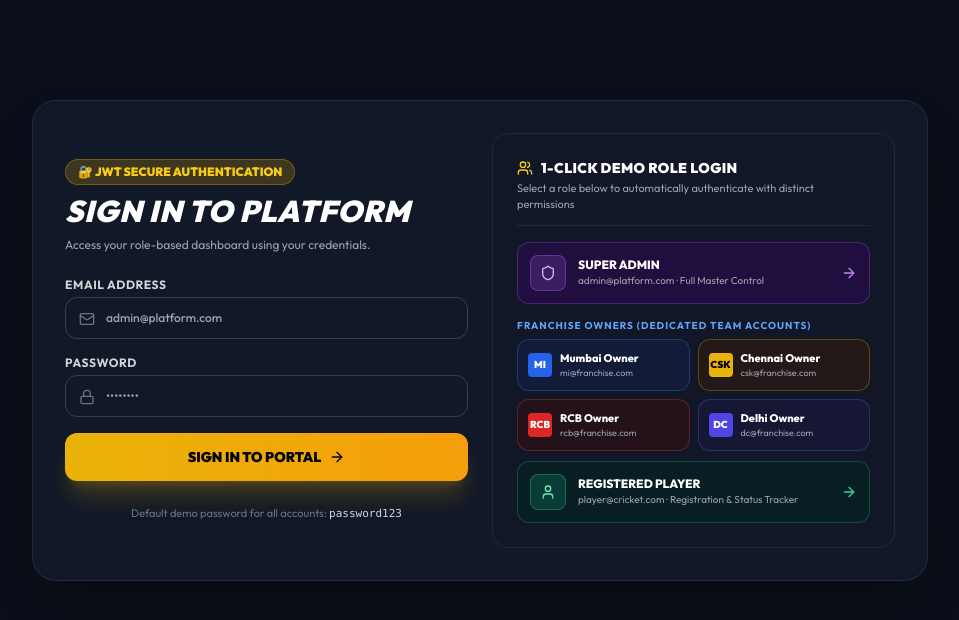
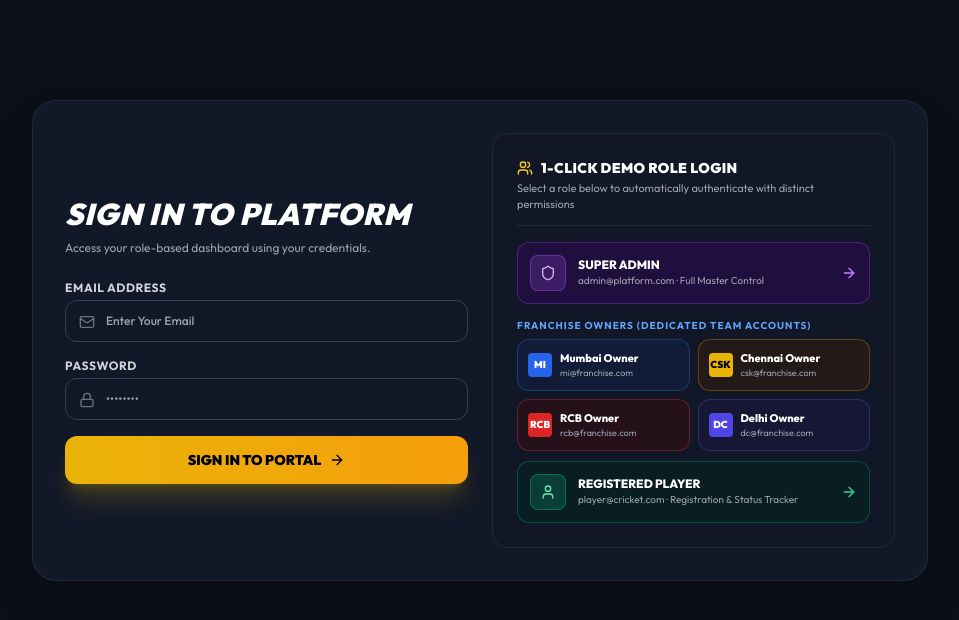
Before and after one commit to pranavkoushik-creator/cricket_auction, a React (Vite) app in the folder frontend/: page / in a window 1280 px wide. Shown: the top 620 px of the page, without its empty margins (160-1119 px from the left). Built offline with nearby package versions, Linux system fonts and the light colour scheme; no server answers.

Commit message:
Removed Unnecessary Code Lines

```diff
--- a/frontend/src/views/LoginView.tsx
+++ b/frontend/src/views/LoginView.tsx
@@ -1,6 +1,6 @@
 import React, { useState } from 'react';
 import { useAuth } from '../context/AuthContext';
-import { Shield, Users, User, Lock, Mail, ArrowRight, CheckCircle2, AlertCircle } from 'lucide-react';
+import { Shield, Users, User, Lock, Mail, ArrowRight, AlertCircle } from 'lucide-react';
 
 export const LoginView: React.FC<{ onLoginSuccess?: () => void }> = ({ onLoginSuccess }) => {
   const { login } = useAuth();
@@ -51,9 +51,9 @@
         {/* Left Side: Standard Login Form */}
         <div className="space-y-6 flex flex-col justify-center">
           <div className="space-y-2">
-            <div className="inline-flex items-center gap-2 px-3 py-1 rounded-full bg-yellow-500/20 text-yellow-400 text-xs font-black border border-yellow-500/30 uppercase">
+            {/* <div className="inline-flex items-center gap-2 px-3 py-1 rounded-full bg-yellow-500/20 text-yellow-400 text-xs font-black border border-yellow-500/30 uppercase">
               🔐 JWT SECURE AUTHENTICATION
-            </div>
+            </div> */}
             <h1 className="text-3xl font-black text-white tracking-wide font-broadcast">
               SIGN IN TO PLATFORM
             </h1>
@@ -77,7 +77,7 @@
                 <input
                   type="email"
                   required
-                  placeholder="admin@platform.com"
+                  placeholder="Enter Your Email"
                   value={email}
                   onChange={e => setEmail(e.target.value)}
                   className="w-full bg-gray-900 text-white text-xs border border-gray-700 rounded-xl pl-10 pr-4 py-3 focus:outline-none focus:border-yellow-500 focus:ring-1 focus:ring-yellow-500/30 font-medium"
@@ -119,9 +119,6 @@
             </button>
           </form>
 
-          <p className="text-[11px] text-gray-500 text-center">
-            Default demo password for all accounts: <span className="text-gray-300 font-mono">password123</span>
-          </p>
         </div>
 
         {/* Right Side: Quick 1-Click Role Login Cards */}
```
